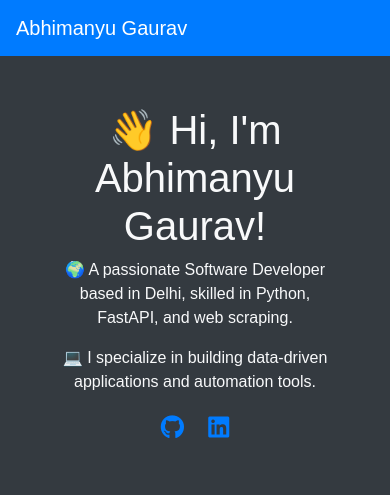
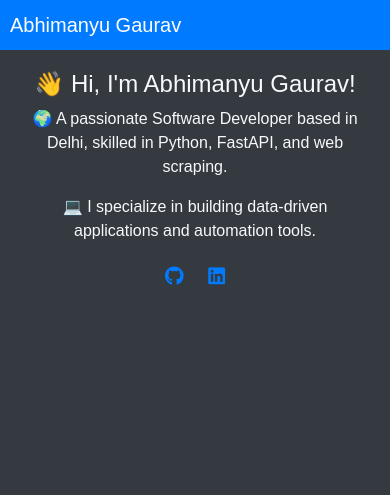
Before and after one commit to Abhimanyu-Gaurav/Portfolio, a FastAPI app: page / in a window 390 px wide. Shown: the top 495 px of the page. Run offline with FastAPI, Linux system fonts and the light colour scheme; some libraries are stand-ins or nearby versions.

Commit message:
update for mobile

```diff
--- a/static/css/styles.css
+++ b/static/css/styles.css
@@ -3,45 +3,105 @@ body {
     font-family: Arial, sans-serif;
     background-color: #343a40; /* Dark gray background for better visibility */
     color: #f8f9fa; /* Light text color */
+    margin: 0; /* Remove default margin */
+    padding: 0; /* Remove default padding */
 }
+
 .navbar {
     background-color: #007bff; /* Bootstrap primary color */
+    padding: 10px 15px; /* Padding for better touch accessibility */
 }
+
 .navbar-brand, .nav-link {
     color: #fff !important; /* White text for navbar */
 }
+
 .header {
     text-align: center;
-    padding: 50px;
+    padding: 10% 0; /* Use percentage for padding */
     color: #f8f9fa; /* Light text for header */
 }
-.profile-pic {
-    width: 150px; /* Profile picture size */
-    border-radius: 50%; /* Circle profile picture */
-    border: 5px solid #fff; /* White border */
-}
+
 .social-icons a {
     margin: 0 10px; /* Space between icons */
     color: #007bff; /* Primary color for icons */
     font-size: 1.5em; /* Increase icon size */
 }
+
 .section {
     padding: 30px 0; /* Padding for sections */
+    text-align: center; /* Center text for better readability */
 }
+
 .collapse {
     background-color: #495057; /* Darker background for collapsed sections */
     padding: 15px; /* Padding for collapsed sections */
     border: 1px solid #007bff; /* Border color for collapsed sections */
     border-radius: 5px; /* Rounded corners */
+    margin: 10px 0; /* Margin between sections */
 }
+
 .collapse h2 {
     color: #f8f9fa; /* Light text color for section headings */
 }
+
 .collapse p, .collapse ul {
     color: #f8f9fa; /* Light text color for section content */
+    text-align: left; /* Align text to left for readability */
+    padding-left: 20px; /* Padding for better readability */
 }
+
+/* Resume link */
+.nav-link[href*="resume"] {
+    color: #007bff; /* Primary color for resume link */
+    font-weight: bold; /* Bold text for resume link */
+}
+
 /* Resume iframe */
 iframe {
     border: none;
     margin-top: 20px;
 }
+
+/* Responsive Styles */
+@media (max-width: 768px) {
+    .header {
+        padding: 20px; /* Less padding for smaller screens */
+    }
+
+    .navbar {
+        padding: 5px 10px; /* Reduce padding in the navbar */
+    }
+
+    .social-icons {
+        margin: 20px 0; /* Margin for social icons */
+    }
+
+    .social-icons a {
+        font-size: 1.2em; /* Smaller icon size for mobile */
+    }
+
+    .nav-link {
+        padding: 10px; /* Adjust padding for nav links on mobile */
+    }
+
+    h1 {
+        font-size: 24px; /* Smaller heading for mobile */
+    }
+
+    h2 {
+        font-size: 20px; /* Smaller subheading for mobile */
+    }
+
+    .section {
+        padding: 20px 0; /* Less padding for smaller screens */
+    }
+
+    .collapse {
+        padding: 10px; /* Less padding for collapsed sections on mobile */
+    }
+
+    .collapse p, .collapse ul {
+        padding-left: 10px; /* Less padding for better readability on mobile */
+    }
+}
```
